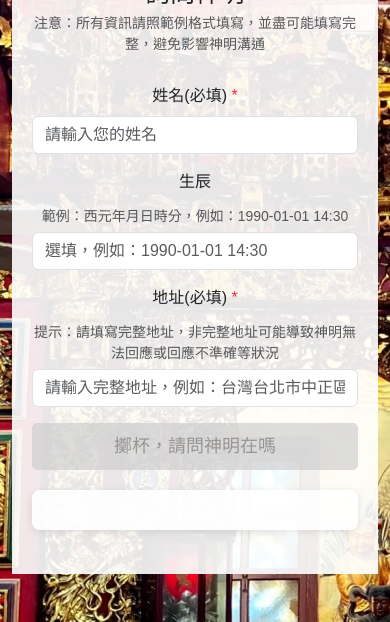
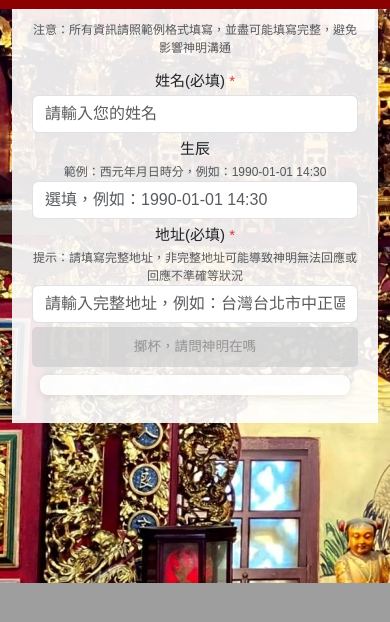
Before and after one commit to jason-hongtw/divination_blocks_IOT, a Flask app: page / in a window 390 px wide. Shown: the part 261-883 px from the top of the page. After the commit the page ends 844 px from the top, so only its background shows below. Run offline with Flask 3, Linux system fonts and the light colour scheme.

Commit message:
fix: 手機板頁面

```diff
--- a/static/js/divination.js
+++ b/static/js/divination.js
@@ -33,6 +33,39 @@ function showBlock(blockNumber) {
 // --- END NEW ---
 
 document.addEventListener("DOMContentLoaded", function() {
+
+    const inputs = document.querySelectorAll('input, textarea'); // 選擇所有 input 和 textarea
+    let lastScrollY = 0; // 用來儲存最後滾動位置的變數
+
+    inputs.forEach(input => {
+        input.addEventListener('focus', function() {
+            // 當輸入框獲得焦點時，記錄當前的垂直滾動位置
+            lastScrollY = window.scrollY;
+            // console.log('輸入框聚焦，記錄滾動位置:', lastScrollY); // 可選：用於除錯
+        });
+
+        input.addEventListener('blur', function() {
+            // 當輸入框失去焦點時 (通常表示鍵盤即將收回)
+            // console.log('輸入框失焦，準備恢復滾動位置至:', lastScrollY); // 可選：用於除錯
+
+            // 使用 setTimeout 給瀏覽器一點時間處理鍵盤收回和視窗大小調整
+            setTimeout(() => {
+                // 嘗試將頁面滾動回之前記錄的位置
+                window.scrollTo(0, lastScrollY);
+
+                // (可選) 增加一個小的二次檢查：有時瀏覽器在 scrollTo 後可能還會微調
+                // 如果滾動位置不對，可以再嘗試滾動一次，但通常不需要
+                // setTimeout(() => {
+                //     if (window.scrollY !== lastScrollY) {
+                //          console.log('二次檢查，再次滾動至:', lastScrollY); // 可選：用於除錯
+                //          window.scrollTo(0, lastScrollY);
+                //     }
+                // }, 50); // 第二次檢查的延遲要短
+
+            }, 100); // 延遲時間 (毫秒)，可能需要根據實際情況微調
+        });
+    });
+
     document.getElementById("drawBtn").addEventListener("click", startDraw);
     document.getElementById("throwBtn").addEventListener("click", startThrow);
     document.getElementById("interpretBtn").addEventListener("click", interpretLottery);
--- a/static/style.css
+++ b/static/style.css
@@ -8,47 +8,22 @@ body {
     background-image: url("images/god_back.jpg");
 }
 
-/* 📌 固定選單列 */
-header {
-    background-color: #8B0000;
-    color: white;
-    padding: 10px 20px;
-    position: fixed;
-    top: 0;
-    width: 100%;
-    z-index: 1000;
-}
-
-nav ul {
-    list-style-type: none;
-    margin: 0;
-    padding: 0;
-    display: flex;
-}
-
-nav ul li {
-    margin: 0 15px;
-}
-
-nav ul li a {
-    color: white;
-    text-decoration: none;
-    font-size: 18px;
-}
-
-nav ul li a:hover {
-    text-decoration: underline;
-}
-
 /* 📌 主體內容 */
 main {
     margin-top: 80px; /* 避免被固定選單遮擋 */
 }
 /* 手機版時調整 main 的 margin-top */
 @media (max-width: 1024px) {
-    .container-fluid {
-        margin-top: 220px !important; /* 手機版根據 header 高度調整 */
+    header {
+        background-color: #8B0000;
+        color: white;
+        padding: 10px 20px;
+        position: sticky;   /* 使用 sticky */
+        top: 0;             /* 必須指定 top, right, bottom 或 left 其中之一，讓它知道在哪裡 '黏住' */
+        width: 100%;
+        z-index: 1000;
     }
+
     /* 手機版直播區域 */
     .mobile-stream-container {
         position: relative;
@@ -59,6 +34,7 @@ main {
     .live-stream {
         width: 100%;
         height: 100%;
+        margin-top: 50px;
     }
 
     .live-stream-container {
@@ -80,8 +56,8 @@ main {
 
     .user-camera-overlay {
         position: absolute;
-        top: 10px;
-        left: 10px;
+        top: -50px;
+        left: 0px;
         width: 120px;
         height: 90px;
         background-color: rgba(255, 255, 255, 0.9);
@@ -96,8 +72,8 @@ main {
 
     .god-stream-overlay {
         position:absolute;
-        top: 10px;
-        right: 10px;
+        top: -50px;
+        right: 0px;
         width: 90px;
         height: auto;
         background-color: rgba(255, 255, 255, 0.9);
@@ -105,9 +81,52 @@ main {
         z-index: 1001;
     }
 
+    .extra {
+        padding-top: 0px !important;
+    }
+
+    h2 {
+        display: none;
+    }
+
+    /*  詢問區域 */
+    .my-5{
+        margin-top: 0 !important;
+    }
+
+    .mb-4 {
+        margin-bottom: 0rem !important;
+    }
+
+    .mb-3 {
+        margin-bottom: 0.25rem !important;
+    }
+
+    .form-label{
+        font-size: 15px;
+        margin-bottom: 0.15rem !important;
+    }
+
+    .form-text {
+        margin-bottom: 0rem !important;
+        margin-top: 0rem !important;
+    }
+
+    .form-text {
+        font-size: 0.75rem !important;
+    }
+
+    .btn ,.result-container{
+        font-size: 0.85rem !important;
+    }
+
+    .result-container {
+        margin: 0.5rem !important;
+        padding: 10px 20px !important;
+    }
 }
 
-/* 📌 詢問區域 */
+/*  詢問區域 */
 .extra {
     margin: 0 auto;
     max-width: 600px;
```
